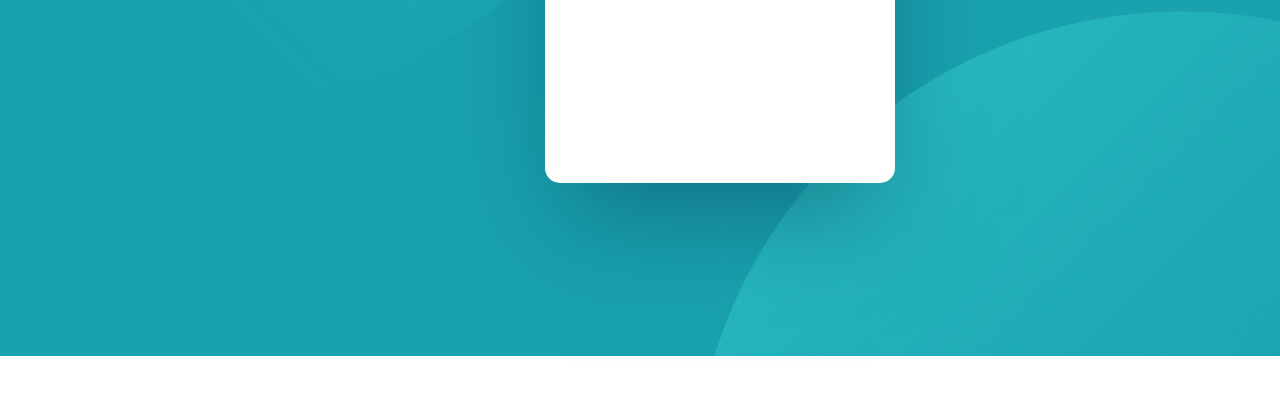
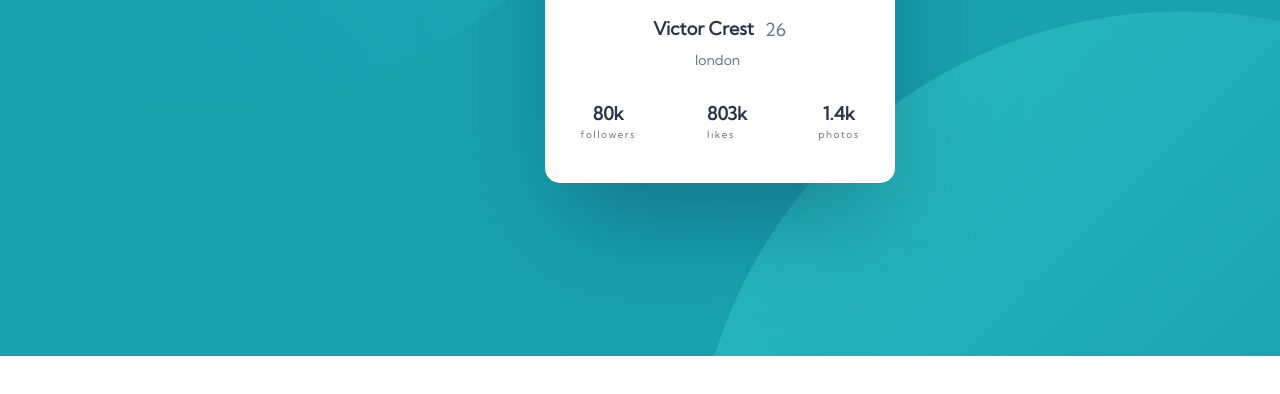
Before and after one commit to mamuka111/profile-card-component, a plain HTML site: page index.html in a window 1280 px wide. Shown: the part 364-758 px from the top of the page. Drawn offline with Linux system fonts and the light colour scheme.

Commit message:
desktop version

```diff
--- a/index.html
+++ b/index.html
@@ -17,17 +17,28 @@
         <img class="img2" src="./Oval Copy 30.png" alt="">
 
     <div class="div2">
-     <!-- <div class="div3">
-
-     </div> -->
     <img class="img3" src="./foni.png" alt="">
     <img class="img4" src="./Oval.png" alt="">
     <div class="div3">
-    <h2 class="h1">Victor Crest</h2><h2 class="h2">26</h2>
+    <h2 class="h1">Victor Crest</h2><h2 class="h2">26</h2><h2 class="h3">london</h2>
 </div>
-    </div>
+     <div class="div4">
+        <div class="div5">
+         <span class="span1"> 80k</span>
+        <span class="span4">followers</span>
 </div>
-    </div>
+        <div class="div6">
+        <span class="span2">803k</span>
+        <span class="span5">likes</span>
+</div>
+        <div class="div7">
+        <span class="span3">1.4k</span>
+        <span class="span6">photos</span>
+</div>
+</div>
+</div>
+</div>
+</div>
 
 </body>
 </html>
--- a/style.css
+++ b/style.css
@@ -50,8 +50,102 @@ font-size: 18px;
 text-align: center;
 top: 211px;
 left: 108px;
-color: #2E3349
+color: #2E3349;
+position: absolute;
 }
-.div3{
-
+.h2{
+    font-family: 'Kumbh Sans';
+font-style: normal;
+font-weight: 400;
+font-size: 18px;
+position: absolute;
+top: 212px;
+left: 220px;
+color: #6B7082;
 }
+.h3{
+    font-family: 'Kumbh Sans';
+font-style: normal;
+font-weight: 400;
+font-size: 14px;
+line-height: 17px;
+text-align: center;
+top: 243px;
+left: 150px;
+color: #6B7082;
+position: absolute;
+}
+.div4{
+    width: 350px;
+    display: flex;
+    /* height: 88; */
+    position: absolute;
+    top: 285px;
+    justify-content: space-around;
+}
+.span1{
+    font-family: 'Kumbh Sans';
+font-style: normal;
+font-weight: 700;
+font-size: 18px;
+line-height: 22px;
+text-align: center;
+color: #2E3349;
+display: block;
+}
+.span2{
+    font-family: 'Kumbh Sans';
+font-style: normal;
+font-weight: 700;
+font-size: 18px;
+line-height: 22px;
+text-align: center;
+color: #2E3349;
+display: block;
+}
+.span3{
+    font-family: 'Kumbh Sans';
+font-style: normal;
+font-weight: 700;
+font-size: 18px;
+line-height: 22px;
+text-align: center;
+color: #2E3349;
+display: block;
+}
+span{
+    margin-top: 9px;
+}
+.span4{
+    font-family: 'Kumbh Sans';
+    font-style: normal;
+    font-weight: 400;
+    font-size: 10px;
+    line-height: 12px;
+    text-align: center;
+    letter-spacing: 1.5px;
+    color: #6B7082;
+}
+.span5{
+    font-family: 'Kumbh Sans';
+    font-style: normal;
+    font-weight: 400;
+    font-size: 10px;
+    line-height: 12px;
+    text-align: center;
+    letter-spacing: 1.5px;
+    color: #6B7082;
+}
+.span6{
+    font-family: 'Kumbh Sans';
+    font-style: normal;
+    font-weight: 400;
+    font-size: 10px;
+    line-height: 12px;
+    text-align: center;
+    letter-spacing: 1.5px;
+    color: #6B7082;
+}
+@media(max-width:375px){
+    {width: 100%;}
+}
```
